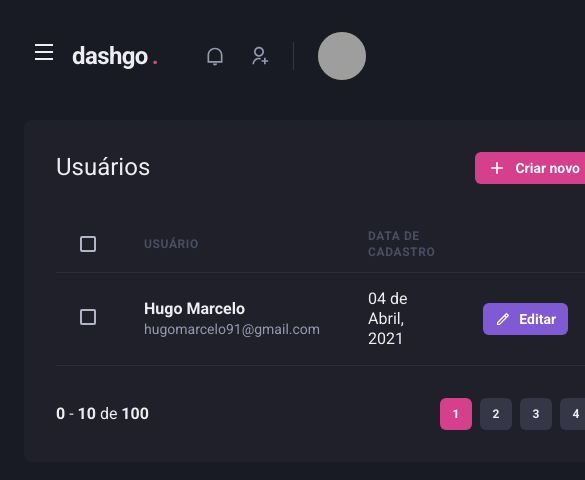
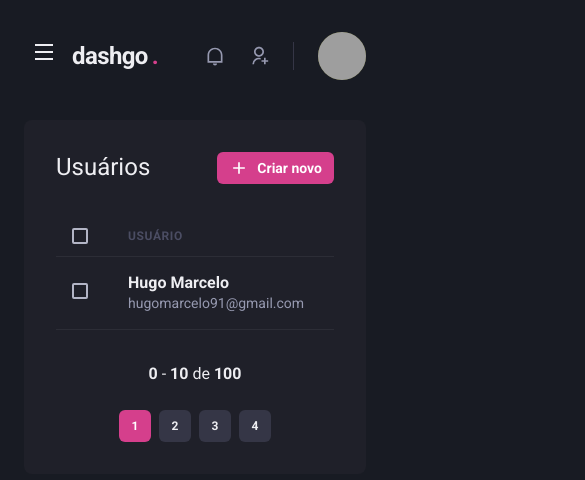
Before and after one commit to hugo-marcelo/dashgo, a Next.js app: page /users in a window 390 px wide. Shown: the top 480 px of the page, 585 px wide, since content can reach past the window. Built offline with nearby package versions, Linux system fonts and the light colour scheme; grey boxes are pictures that could not be loaded.

Commit message:
refactor: make user list page responsive

```diff
--- a/src/components/Pagination/index.tsx
+++ b/src/components/Pagination/index.tsx
@@ -4,7 +4,7 @@ import { PaginationItem } from './PaginationItem';
 export function Pagination() {
   return (
     <Stack
-      direction="row"
+      direction={['column', 'row']}
       mt="8"
       justify="space-between"
       align="center"
--- a/src/pages/dashboard.tsx
+++ b/src/pages/dashboard.tsx
@@ -67,13 +67,13 @@ export default function Dashboard() {
         <Sidebar />
 
         <SimpleGrid flex="1" gap="4" minChildWidth="320px" align="flex-start">
-          <Box p="8" bg="gray.800" borderRadius={8} pb="4">
+          <Box p={['6', '8']} bg="gray.800" borderRadius={8} pb="4">
             <Text fontSize="lg" mb="4">
               Inscritos da semana
             </Text>
             <Chart options={options} series={series} type="area" height={160} />
           </Box>
-          <Box p="8" bg="gray.800" borderRadius={8} pb="4">
+          <Box p={['6', '8']} bg="gray.800" borderRadius={8} pb="4">
             <Text fontSize="lg" mb="4">
               Taxa de abertura
             </Text>
--- a/src/pages/users/index.tsx
+++ b/src/pages/users/index.tsx
@@ -11,7 +11,8 @@ import {
   Text,
   Th,
   Thead,
-  Tr
+  Tr,
+  useBreakpointValue
 } from '@chakra-ui/react';
 import { RiAddLine, RiPencilLine } from 'react-icons/ri';
 
@@ -20,6 +21,11 @@ import { Pagination } from '../../components/Pagination';
 import { Sidebar } from '../../components/Sidebar';
 
 export default function UserList() {
+  const isWideVersion = useBreakpointValue({
+    base: false,
+    lg: true
+  });
+
   return (
     <Box>
       <Header />
@@ -47,17 +53,17 @@ export default function UserList() {
           <Table colorScheme="whiteAlpha">
             <Thead>
               <Tr>
-                <Th px="6" color="gray.300" width="8">
+                <Th px={['4', '4', '6']} color="gray.300" width="8">
                   <Checkbox colorScheme="pink" />
                 </Th>
                 <Th>Usuário</Th>
-                <Th>Data de cadastro</Th>
-                <Th width="8"></Th>
+                {isWideVersion && <Th>Data de cadastro</Th>}
+                {isWideVersion && <Th width="8"></Th>}
               </Tr>
             </Thead>
             <Tbody>
               <Tr>
-                <Td px="6">
+                <Td px={['4', '4', '6']}>
                   <Checkbox colorScheme="pink" />
                 </Td>
                 <Td>
@@ -68,7 +74,8 @@ export default function UserList() {
                     </Text>
                   </Box>
                 </Td>
-                <Td>04 de Abril, 2021</Td>
+                {isWideVersion && <Td>04 de Abril, 2021</Td>}
+                {isWideVersion && (
                   <Td>
                     <Button
                       as="a"
@@ -80,6 +87,7 @@ export default function UserList() {
                       Editar
                     </Button>
                   </Td>
+                )}
               </Tr>
             </Tbody>
           </Table>
```
Lines whose indentation alone changed are shown as unchanged.
